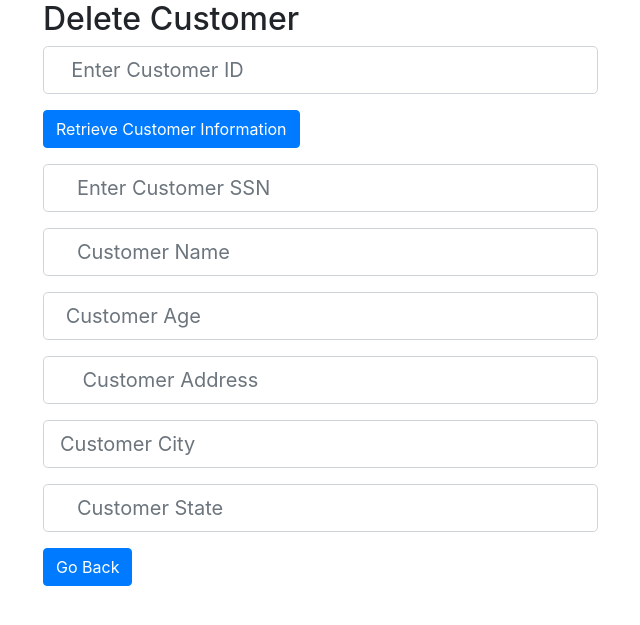
After one commit to shazebfahmi/Bank-of-Mills, a Flask app: page /delete_customer in a window 1280 px wide. The commit adds this page. Shown: the top 625 px of the page, without its empty margins (42-682 px from the left). Run offline with Flask 2, Linux system fonts and the light colour scheme; some libraries are stand-ins or nearby versions.

Commit message:
added the delete customer feature

```diff
--- a/application/routes.py
+++ b/application/routes.py
@@ -43,6 +43,7 @@ def home():
 	elif 'loggedin' in session and session['type']=='cashier':
 		return render_template('home2.html', username=session['username'],emp_type=session['type'])
 	return redirect(url_for('login'))
+
 
 @app.route('/customer_status',methods=['GET', 'POST'])
 def customer_status():
@@ -204,5 +205,53 @@ def account_status():
 			return redirect('/account_status')
 
 	return render_template("account_status.html",list=cust_list)
+####delete customer page####
+@app.route('/delete_customer',methods=['GET','POST'])
+def delete_customer():
+	checked = False
+	details = None
+	if  request.method =='POST' and request.form['btn']=='back':
+		return redirect('home')
+	if  request.method =='POST' and request.form['btn']=='d':
+		#print("deleted query deetcted")
+		try:
+			cursor2 = mysql.connection.cursor(MySQLdb.cursors.DictCursor)
+			id2 = request.form['customer_id']
+			#print(id2)
+			query = "DELETE FROM customer where customer_id= "+ id2
+			#print("\n queru=y is : "+query)
+			cursor2.execute("DELETE FROM customer where customer_id = %s",(id2,))
+			cursor2.execute("COMMIT")
+			print('delete query executed')
+			flash('Deleted successfully','success')
+			cursor2.close()
 
-##############
+		except:
+			print("in except of delete   ")
+		return render_template('delete_customer.html',checked = checked,details = details )
+
+	if  request.method =='POST' and 'customer_id' in  request.form:
+		print('post detected and customer id was ', request.form['customer_id'] )
+		print('post detected and delete btn id was ', request.form['btn'] )
+		id = request.form['customer_id']
+		try:
+			cursor = mysql.connection.cursor(MySQLdb.cursors.DictCursor)
+			query = "SELECT * FROM customer where customer_id= "+ id
+			cursor.execute(query)
+			print('query executed')
+			details = cursor.fetchone()
+			cursor.close()
+			if(details is None):
+				print('deyail is none')
+				x = 'Could not search for the customer :'+  id
+				flash(x,'success')
+				return render_template('delete_customer.html',checked = checked)
+			checked = True
+			#print(type(details),details)
+
+		except Exception as e:
+			print("in except of retrieve  ")
+			#msg = "Could not search for the customer"
+
+
+	return render_template('delete_customer.html',checked = checked,details =details)
--- /dev/null
+++ b/application/templates/delete_customer.html
@@ -0,0 +1,58 @@
+<!DOCTYPE html>
+    <head>
+        <meta charset="utf-8">
+		<title>Sign in</title>
+        <link rel="stylesheet" href="https://maxcdn.bootstrapcdn.com/bootstrap/4.0.0/css/bootstrap.min.css"
+          integrity="sha384-Gn5384xqQ1aoWXA+058RXPxPg6fy4IWvTNh0E263XmFcJlSAwiGgFAW/dAiS6JXm" crossorigin="anonymous">
+    </head>
+    <body>
+        {% extends "login_layout.html" %}
+
+        {% block content%}
+        <div class="row">
+            <div class="container">
+                <h2>Delete Customer </h2>
+                <form action="{{ url_for('delete_customer') }}" method="post">
+                  <div class="form-group">
+                    <input type="text" class="form-control form-control-lg w-50" name="customer_id" placeholder="  Enter Customer ID " value="{% if details['customer_id']  %} {{details['customer_id']}} {% endif %}" required>
+                  </div>
+				  <div class="form-group">
+				   {% if not checked %}<button type="submit" value="r" name="btn" class="btn btn-primary"> Retrieve Customer Information</button>{%endif%}
+				   </div>
+                  <div class="form-group">
+                    <input type="text" class="form-control form-control-lg w-50" name="customer_ssn" placeholder="   Enter Customer SSN " value="{% if details['customer_ssn']  %} {{details['customer_ssn']}} {% endif %}" >
+                  </div>
+				  <div class="form-group">
+                    <input type="text" class="form-control form-control-lg w-50" name="name" placeholder="   Customer Name " value="{% if details['name']  %} {{details['name']}} {% endif %}" >
+                  </div>
+				  <div class="form-group">
+                    <input type="text" class="form-control form-control-lg w-50" name="age" placeholder=" Customer Age" value="{% if details['age']  %} {{details['age']}}    {% endif %}" >
+                  </div>
+				  <div class="form-group">
+                    <input type="text" class="form-control form-control-lg w-50" name="address" placeholder="    Customer Address" value="{% if details['address']  %} {{details['address']}} {% endif %}">
+                  </div>
+				  <div class="form-group">
+                    <input type="text" class="form-control form-control-lg w-50" name="city" placeholder="Customer City " value="{% if details['city']  %} {{details['city']}}    {% endif %}" >
+                  </div>
+				  <div class="form-group">
+                    <input type="text" class="form-control form-control-lg w-50" name="state" placeholder="   Customer State " value="{% if details['state']  %} {{details['state']}} {% endif %}" >
+                  </div>
+                    {% if msg %}
+                        <div class="alert alert-danger w-50" role="alert">
+                            {{ msg }}
+                        </div>
+                    {% endif %}
+                  {% if  checked %}<button type="submit" value="d"  name="btn" class="btn btn-primary">Delete Customer Database </button>{% endif %}
+				  </form>
+				  <form action="{{ url_for('delete_customer') }}" method="post">
+					<button value="back"  name="btn" class="btn btn-primary">Go Back  </button>
+				</form>
+
+
+
+            </div>
+        </div>
+        {% endblock %}
+
+    </body>
+</html>
--- a/application/templates/includes/nav1.html
+++ b/application/templates/includes/nav1.html
@@ -13,9 +13,9 @@
 			<div class="dropdown">
 			<li><a class="dropbtn" style="background:darkgreen" href="{{ url_for('login') }}" class="nav-link active">Customer Management</a></li>
 				<div class="dropdown-content">
-					<a href= "{{ url_for('login') }}"><h3>Create New Customer</h3	></a>
+					<a href= "{{ url_for('login') }}"><h3>Create New Customer</h3></a>
 					<a href= "{{ url_for('update_search') }}"><h3>Edit Customer</h3></a>
-					<a href= "{{ url_for('login') }}"><h3>Delete Customer</h3></a>
+					<a href= "{{ url_for('delete_customer') }}"><h3>Delete Customer</h3></a>
 					<a href= "{{ url_for('customer_status') }}"><h3>View Customer Status</h3></a>
 				</div>
 			</div>
```
Also changed, not shown: application/templates/deletecustomer.html (deleted, +0 -50 lines), .gitignore.txt.
